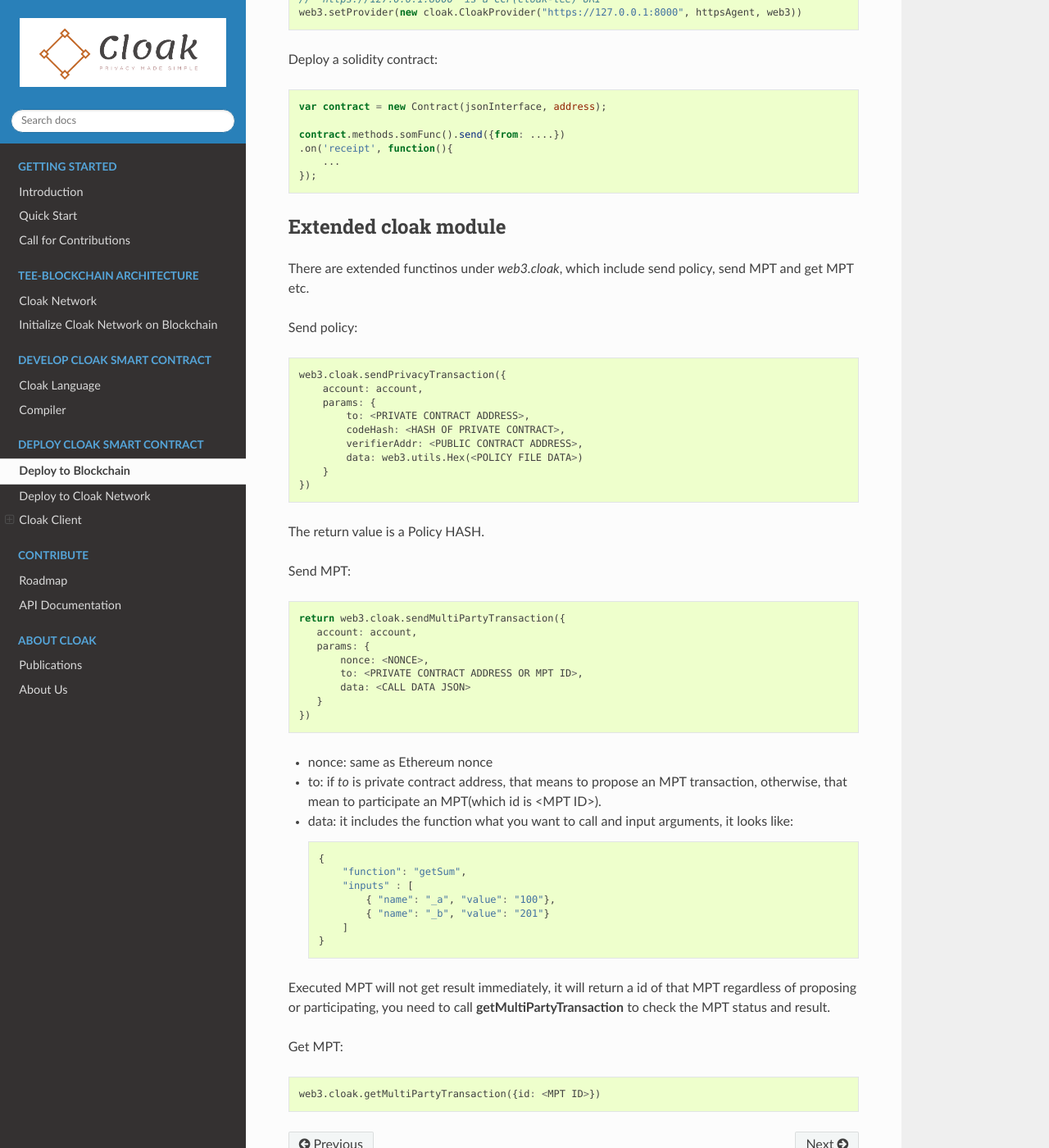
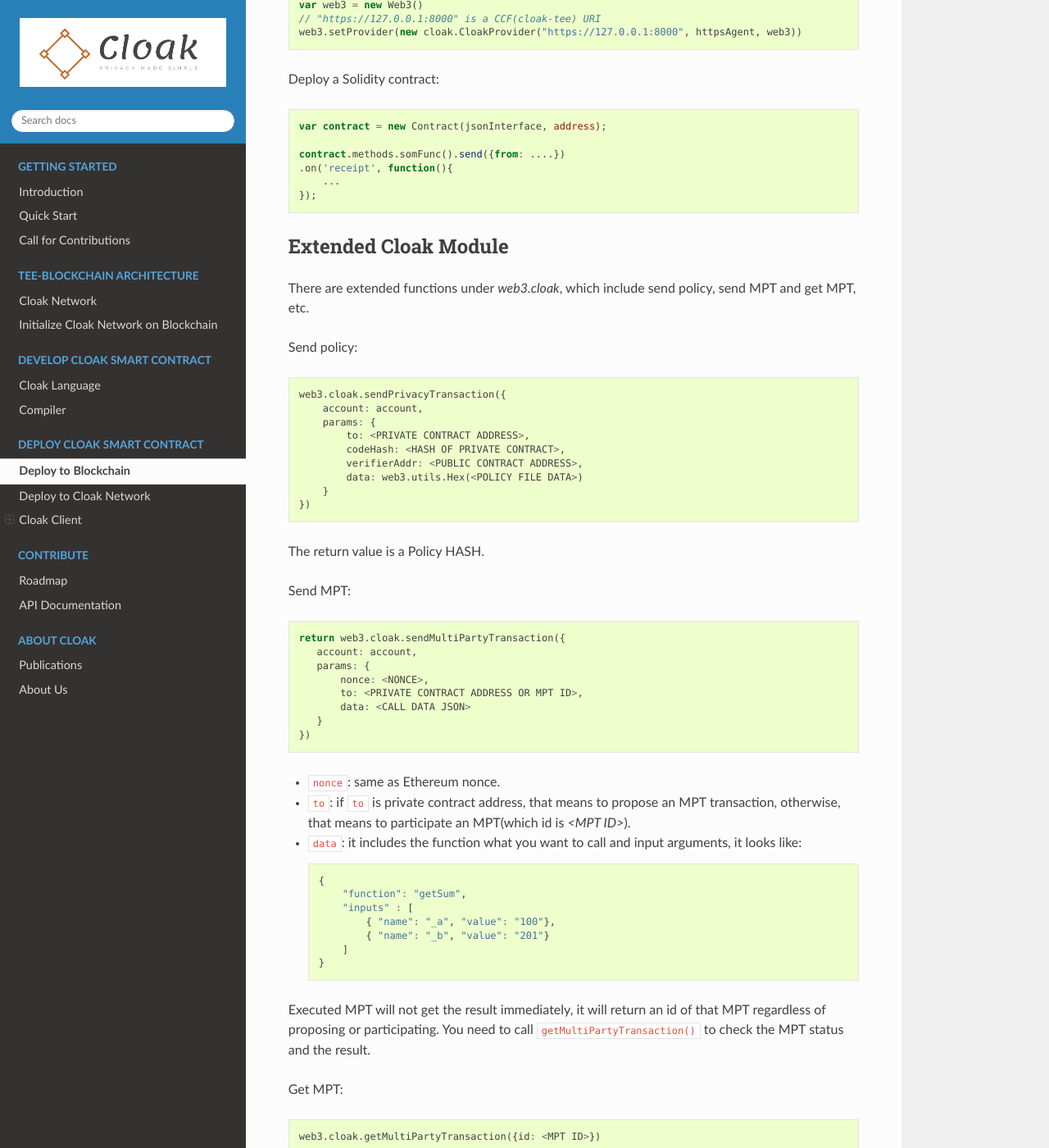
Before and after one commit to OxHainan/cloak-docs, a Sphinx documentation site: the page built from docs/source/deploy-cloak-smart-contract/deploy.rst, in a window 1280 px wide and 1400 px high, scrolled down 907 px. Shown: the whole window at 82% size. Built offline with Sphinx 7.4.7 and the Read the Docs theme 2.0.0, drawn with Linux system fonts in a browser that asks for light colours; some of the changed text lies outside the part shown.

Commit message:
Update deploy.rst

```diff
--- a/docs/source/deploy-cloak-smart-contract/deploy.rst
+++ b/docs/source/deploy-cloak-smart-contract/deploy.rst
@@ -3,22 +3,22 @@
 Deploy to Blockchain
 =================================
 
-deploy the generated smart contracts to a blockchain
+Deploy the generated smart contracts to the blockchain
 
 
 =================================
 Deploy to Cloak Network
 =================================
 
-deploy the generated smart contracts to the Cloak Network
+Deploy the generated smart contracts to the Cloak Network
 
 
 =================================
 Cloak Client
 =================================
-cloak-client
+Cloak-client
 ************************
-To deploy private contract, send policy and execute MPT to cloak-tee, cloak-client is a good tool that implements web3 provider.
+To deploy the private contract, send policy to cloak-tee and execute MPT int it, cloak-client is a good tool that implements web3 provider.
 
 Install cloak-client:
 
@@ -26,7 +26,7 @@
 
    npm install OxHainan/cloak-client
 
-cloak-client is a extended web3, so the usage of cloak-client is same as web3 except cloak module.
+Cloak-client is an extended web3, so the usage of cloak-client is the same as web3 except Cloak module.
 
 Get web3 Object and set CloakProvider:
 
@@ -45,7 +45,7 @@
    // "https://127.0.0.1:8000" is a CCF(cloak-tee) URI
    web3.setProvider(new cloak.CloakProvider("https://127.0.0.1:8000", httpsAgent, web3))
 
-Deploy a solidity contract:
+Deploy a Solidity contract:
 
 .. code::
 
@@ -56,9 +56,9 @@
         ...
     });
 
-Extended cloak module
+Extended Cloak Module
 ***********************
-There are extended functinos under `web3.cloak`, which include send policy, send MPT and get MPT etc.
+There are extended functions under `web3.cloak`, which include send policy, send MPT and get MPT, etc.
 
 Send policy:
 
@@ -89,9 +89,9 @@
       }
    })
 
-* nonce: same as Ethereum nonce
-* to: if `to` is private contract address, that means to propose an MPT transaction, otherwise, that mean to participate an MPT(which id is <MPT ID>).
-* data: it includes the function what you want to call and input arguments, it looks like:
+* ``nonce``: same as Ethereum nonce.
+* ``to``: if ``to`` is private contract address, that means to propose an MPT transaction, otherwise, that means to participate an MPT(which id is `<MPT ID>`).
+* ``data``: it includes the function what you want to call and input arguments, it looks like:
 
   .. code::
 
@@ -103,7 +103,8 @@
         ]
     }
 
-Executed MPT will not get result immediately, it will return a id of that MPT regardless of proposing or participating, you need to call **getMultiPartyTransaction** to check the MPT status and result.
+Executed MPT will not get the result immediately, it will return an id of that MPT regardless of proposing or participating.
+You need to call ``getMultiPartyTransaction()`` to check the MPT status and the result.
 
 Get MPT:
 
```
